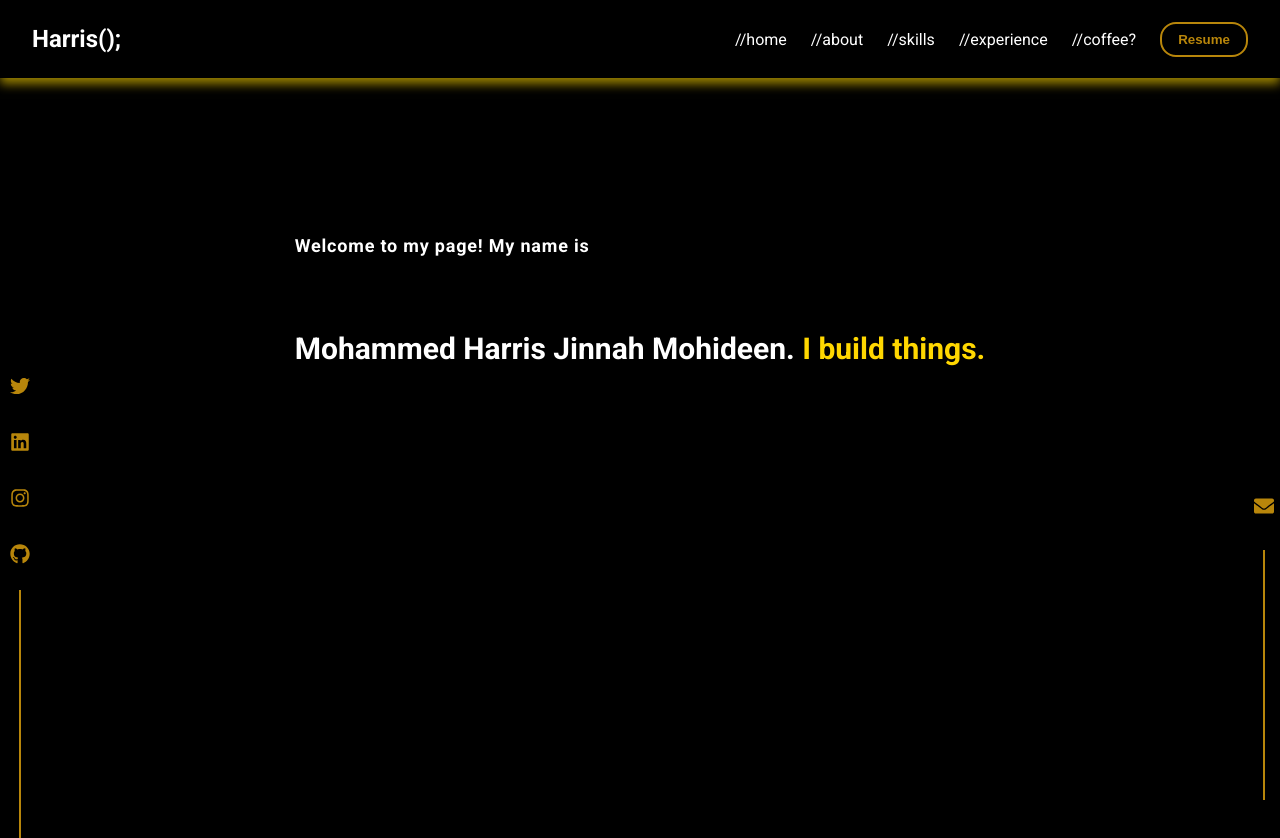
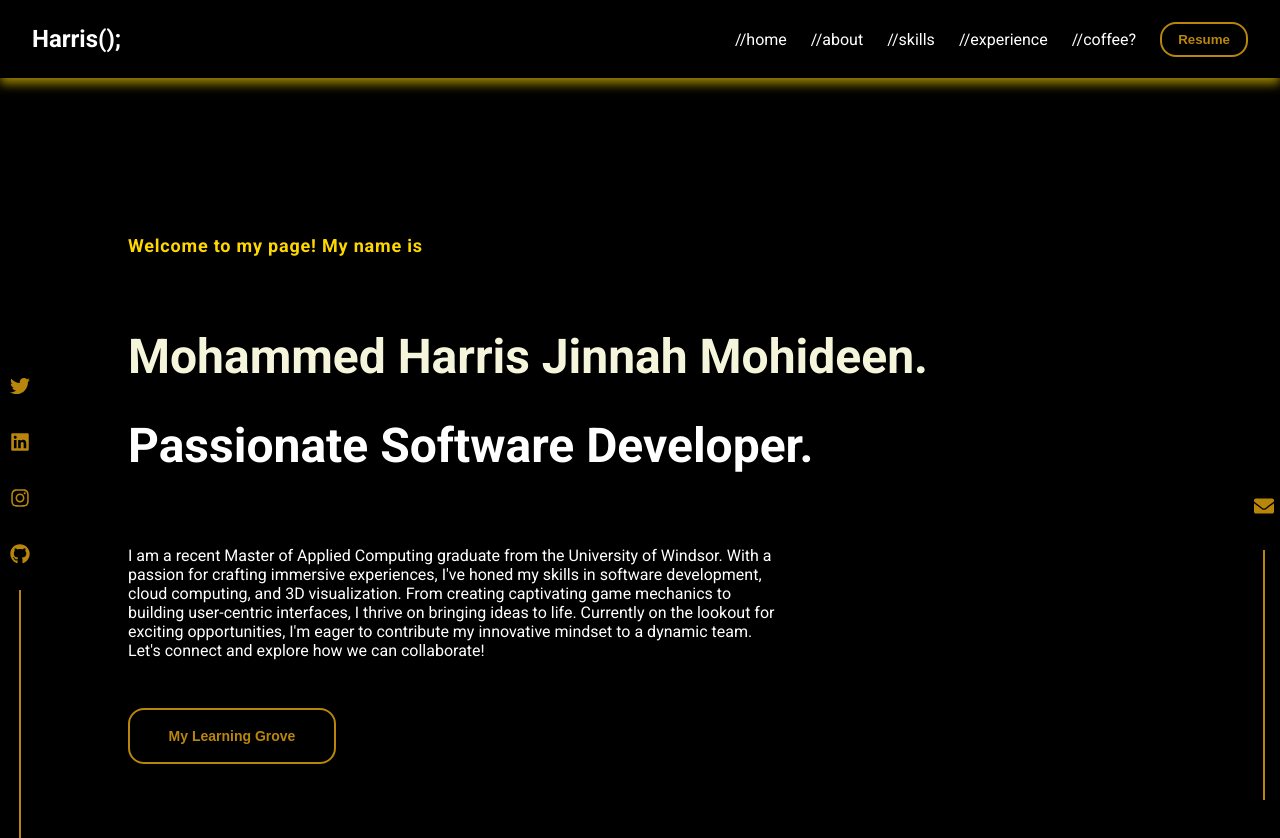
Before and after one commit to mxharryx/mohammed-harris, a Next.js app: page / in a window 1280 px wide. Shown: the top 838 px of the page. Before the commit the page ends 800 px from the top, so only its background shows below. Built offline with nearby package versions, Linux system fonts and the light colour scheme.

Commit message:
Banner motion

```diff
--- a/components/Banner.tsx
+++ b/components/Banner.tsx
@@ -1,6 +1,6 @@
 import React from 'react';
 import styles from "../styles/Banner.module.scss";
-import {motion} from 'framer-motion';
+import { motion } from 'framer-motion';
 
 const Banner = () => {
     return (
@@ -15,11 +15,27 @@ const Banner = () => {
             <motion.h1
                 initial={{ y: 10, opacity: 0 }}
                 animate={{ y: 0, opacity: 1 }}
-            transition={{ duration: 0.5, delay: 0.9 }}>
+                transition={{ duration: 0.5, delay: 0.9 }}
+                className={styles.h1}>
                 Mohammed Harris Jinnah Mohideen. {""}
-                <span className={styles.h1}>I build things.
+                <span>Passionate Software Developer.
                 </span>
             </motion.h1>
+            <motion.p
+                initial={{ y: 10, opacity: 0 }}
+                animate={{ y: 0, opacity: 1 }}
+                transition={{ duration: 0.5, delay: 1 }}
+                className={styles.para}>{""}
+                I am a recent Master of Applied Computing graduate from the University of Windsor.
+                With a passion for crafting immersive experiences, I've honed my skills in software development, cloud computing, and 3D visualization.
+                From creating captivating game mechanics to building user-centric interfaces, I thrive on bringing ideas to life.
+                Currently on the lookout for exciting opportunities, I'm eager to contribute my innovative mindset to a dynamic team.
+                Let's connect and explore how we can collaborate!
+                {""}
+            </motion.p>
+            <motion.button initial={{ y: 10, opacity: 0 }}
+                animate={{ y: 0, opacity: 1 }}
+                transition={{ duration: 0.5, delay: 1.1 }} className={styles.button}> My Learning Grove </motion.button>
         </section>
 
     )
--- a/styles/Banner.module.scss
+++ b/styles/Banner.module.scss
@@ -29,13 +29,94 @@
 .textlg{
     font-size: 1.125rem;
     letter-spacing: 0.05rem;
-    color: white;
+    color:  #FFD700;
+    margin-bottom: auto;
 }
 
 .h1{
-    color: #FFD700;
-    margin-top: 2rem;
+    color: beige;
+    font-size: 2.25rem;
+    font-weight: 600;
+    display: flex;
+    flex-direction: column;
+
+    span {
+        color: white;
+        margin-top: auto; /* Adjust this margin as needed */
+    }
+
     @media (min-width: 992px) {
-        margin-top: 4rem;
+        font-size: 3rem; // Adjust the larger font size for large screens
+        span {
+            margin-top: 2rem; // Adjust this margin for larger screens
+        }
     }
 }
+
+.para{
+    margin-top: auto;
+        font-size: 1rem; // Adjust font size as needed
+        color: white; // Set your desired text color
+        font-weight: 500; // Set your desired font weight
+        max-width: 100%; // Allow the text to take full width
+        @media (min-width: 768px) { // Adjust the breakpoint value as needed
+            max-width: 650px; // Set the maximum width for medium screens
+        }
+}
+
+.button {
+    position: relative;
+    background-color: #000000;
+    /* Black background */
+    color: #B8860B;
+    /* Dark gold text */
+    border: 2px solid #B8860B;
+    padding: 0.5rem 1rem;
+    border-radius: 1rem;
+    cursor: pointer;
+    width: 13rem; // Set your desired width
+    height: 3.5rem; // Set your desired height
+    font-size: 0.875rem; // Set your desired font size
+    font-weight: bold;
+    overflow: hidden;
+    z-index: 1;
+    transition: color 0.3s ease-in-out;
+
+    &::before,
+    &::after {
+        content: '';
+        position: absolute;
+        width: calc(100% + 4px);
+        height: calc(100% + 4px);
+        border: 2px solid #FFD700;
+        opacity: 0;
+        transition: opacity 0.3s ease-in-out;
+    }
+
+    &::before {
+        top: -2px;
+        left: -2px;
+        border-right: none;
+        border-bottom: none;
+    }
+
+    &::after {
+        bottom: -2px;
+        right: -2px;
+        border-left: none;
+        border-top: none;
+    }
+
+    &:hover {
+        color: #FFD700;
+        //box-shadow: 0 0 15px 3px rgba(255, 215, 0, 0.7);
+
+        &::before,
+        &::after {
+            opacity: 1;
+            width: 100%;
+            height: 100%;
+            border-color: #FFD700;
+        }
+    }
+}
--- a/styles/sections.module.scss
+++ b/styles/sections.module.scss
@@ -31,6 +31,7 @@
 }
 
 .middle{
+    width: 85%;
     height: calc(100vh - 105px);
     margin-top: auto;
     margin-left: auto;
```
Lines whose indentation alone changed are shown as unchanged.
